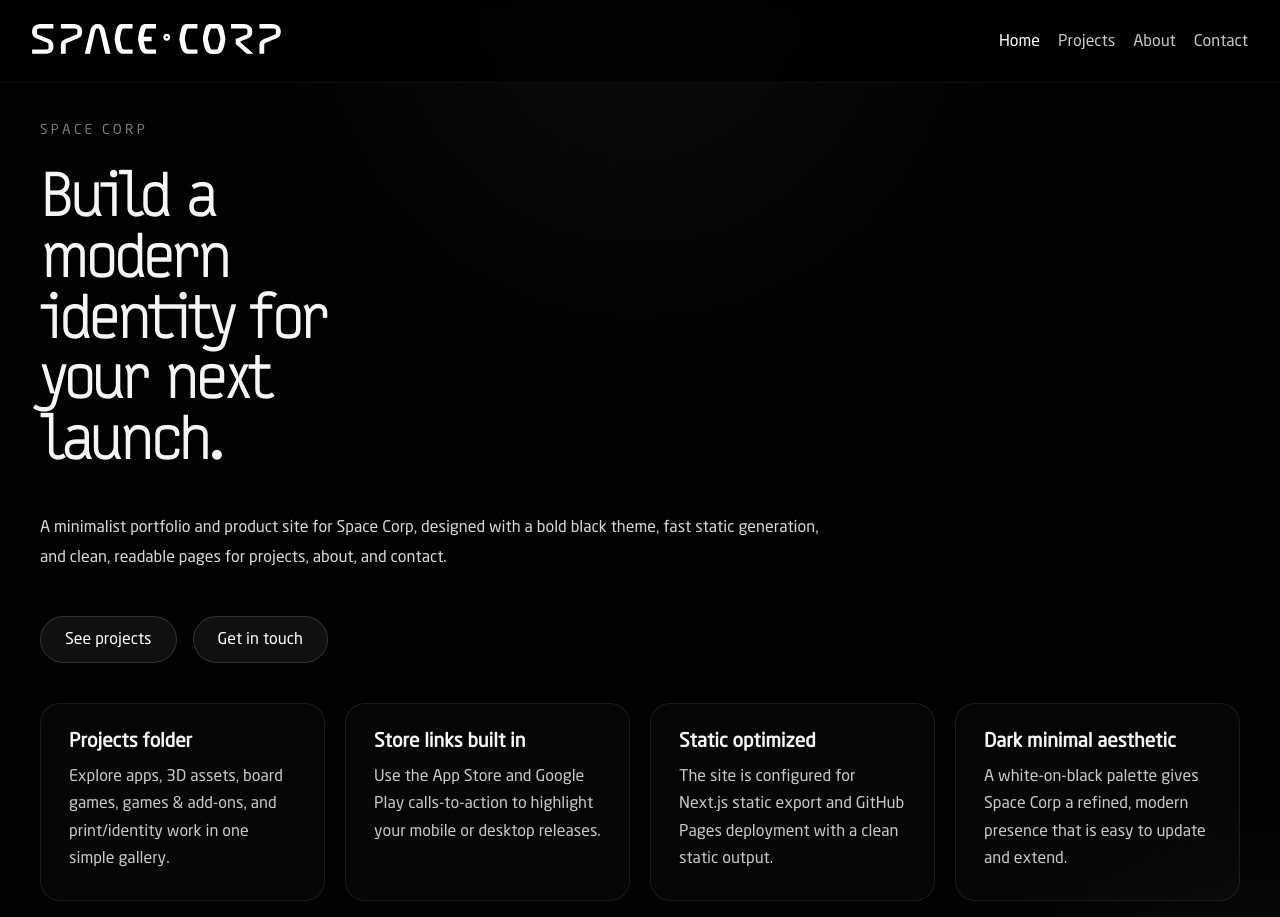
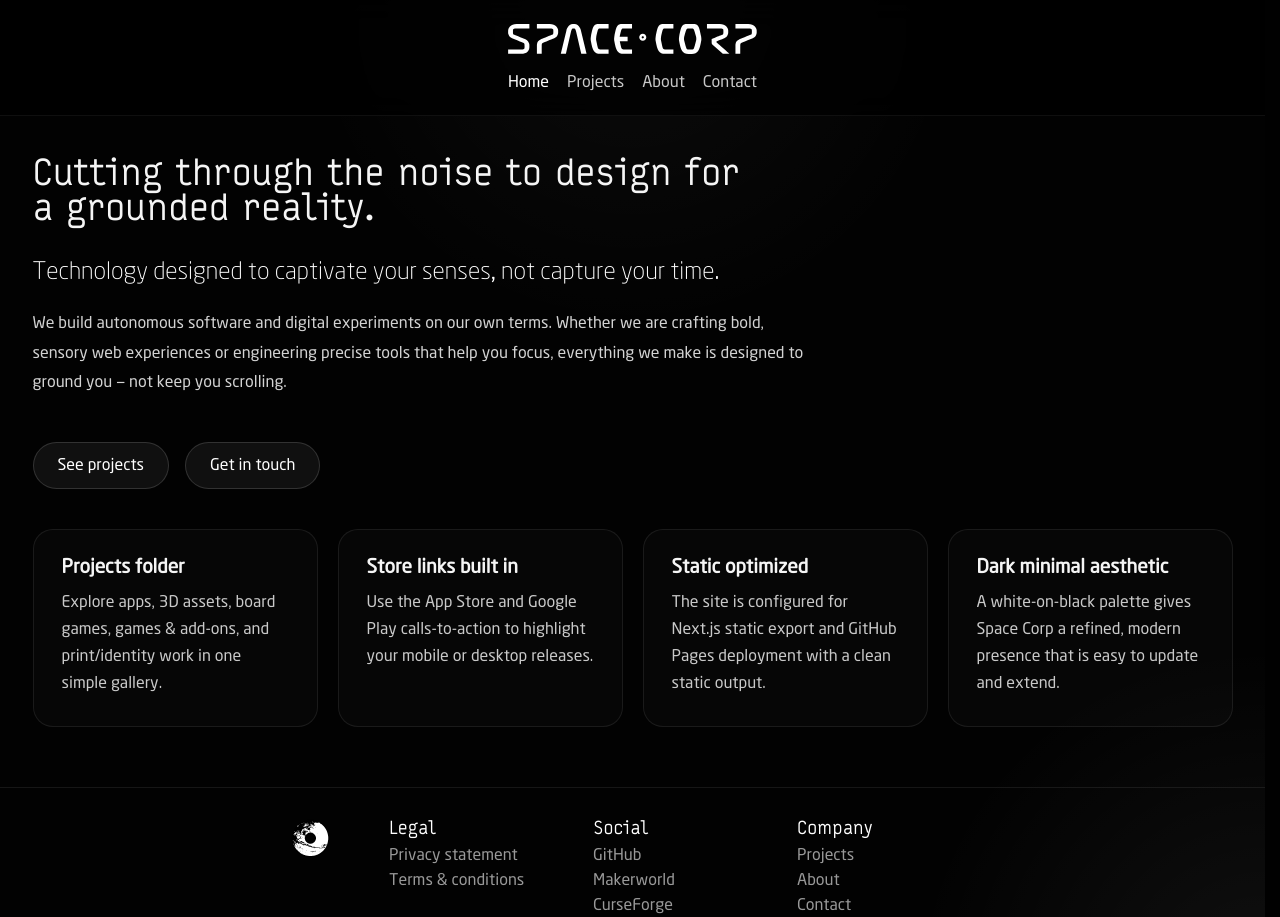
Before and after one commit to spacecorp/website, a Next.js app: page / in a window 1280 px wide. Shown: the top 917 px of the page. Built offline with nearby package versions, Linux system fonts and the light colour scheme.

Commit message:
feat: adjust homepage

```diff
--- a/components/Layout.tsx
+++ b/components/Layout.tsx
@@ -27,6 +27,7 @@
   display: flex;
   flex-wrap: wrap;
   align-items: center;
+  flex-direction: column;
   justify-content: space-between;
   gap: 16px;
 `;
@@ -74,7 +75,10 @@
   gap: 24px;
   justify-content: space-between;
   color: rgba(255, 255, 255, 0.7);
-  font-size: 0.95rem;
+
+  @media (min-width: 748px) {
+    justify-content: center;
+  }
 `;
 
 const FooterColumn = styled.div`
@@ -134,6 +138,15 @@
       </Header>
       <Content>{children}</Content>
       <Footer>
+        <div style={{ whiteSpace: 'nowrap', minWidth: 0, flexShrink: 1, marginRight: '2rem' }}>
+          <Image
+            style={{ filter: 'invert(100%)' }}
+            src="/favicon.svg"
+            height="45"
+            width="45"
+            alt="Space Corp icon, representing a moon textured circle with a hole in the center."
+          />
+        </div>
         <FooterColumn>
           <FooterLabel>Legal</FooterLabel>
           <FooterLink href="/privacy-statement">Privacy statement</FooterLink>
--- a/pages/_app.tsx
+++ b/pages/_app.tsx
@@ -44,7 +44,11 @@
     scroll-behavior: smooth;
     background: #010101;
     color: #f7f7f7;
+    overflow-y: scroll;
+  scrollbar-gutter: stable;
   }
+
+
 
   body {
     margin: 0;
--- a/pages/index.tsx
+++ b/pages/index.tsx
@@ -1,32 +1,27 @@
 import styled from 'styled-components';
 import Link from 'next/link';
 import { NextPage } from 'next';
-
+import { Text } from '../components/UI/Text';
 const Hero = styled.section`
   display: grid;
   gap: 28px;
 `;
 
-const Eyebrow = styled.p`
+const Title = styled.h1`
   margin: 0;
-  color: #7a7a7a;
-  letter-spacing: 0.24em;
-  text-transform: uppercase;
-  font-size: 0.85rem;
+  font-size: clamp(2rem, 3vw, 3rem);
+  line-height: 0.9;
+
+  @media (min-width: 767px) {
+    max-width: 60%;
+  }
 `;
 
-const Title = styled.h1`
-  margin: 0;
-  font-size: clamp(3rem, 5vw, 5rem);
-  letter-spacing: -0.08em;
-  line-height: 0.95;
-  max-width: 10ch;
-`;
-
-const Description = styled.p`
-  max-width: 780px;
+const Description = styled.div`
+  max-width: 70%;
   line-height: 1.85;
   color: #d8d8d8;
+  margin-top: -1rem;
 `;
 
 const ButtonRow = styled.div`
@@ -35,8 +30,9 @@
   gap: 16px;
 `;
 
-const Button = styled.button`
+const Button = styled.span`
   display: inline-flex;
+  cursor: pointer;
   align-items: center;
   justify-content: center;
   padding: 14px 24px;
@@ -83,11 +79,16 @@
   return (
     <>
       <Hero>
-        <Eyebrow>Space Corp</Eyebrow>
-        <Title>Build a modern identity for your next launch.</Title>
+        <Title>Cutting through the noise to design for a grounded reality.</Title>
         <Description>
-          A minimalist portfolio and product site for Space Corp, designed with a bold black theme,
-          fast static generation, and clean, readable pages for projects, about, and contact.
+          <Text style={{ fontWeight: '300', fontSize: '150%', lineHeight: 1, color: 'white' }}>
+            Technology designed to captivate your senses, not capture your time.
+          </Text>
+          <Text>
+            We build autonomous software and digital experiments on our own terms. Whether we are
+            crafting bold, sensory web experiences or engineering precise tools that help you focus,
+            everything we make is designed to ground you — not keep you scrolling.
+          </Text>
         </Description>
         <ButtonRow>
           <Link href="/projects">
```
Also changed, not shown: next-env.d.ts, public/favicon.svg (added).
